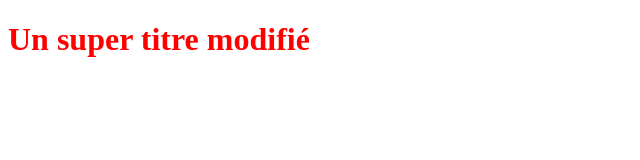
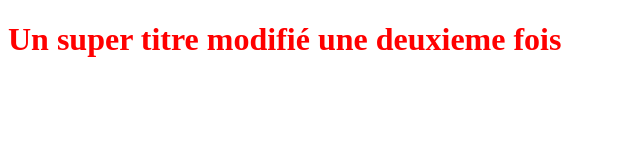
Before and after one commit to svin44/OpenClassroomsProject, a plain HTML site: page index.html in a window 1280 px wide. Shown: the whole page, without its empty margins (0-640 px from the left). Drawn offline with Linux system fonts and the light colour scheme.

Commit message:
deuxième modification du titre h1

```diff
--- a/index.html
+++ b/index.html
@@ -5,6 +5,6 @@
    <link rel="stylesheet" type="text/css" href="styles.css">
 </head>
 <body>
-   <h1>Un super titre modifié</h1>
+   <h1>Un super titre modifié une deuxieme fois</h1>
 </body>
 </html>
```
